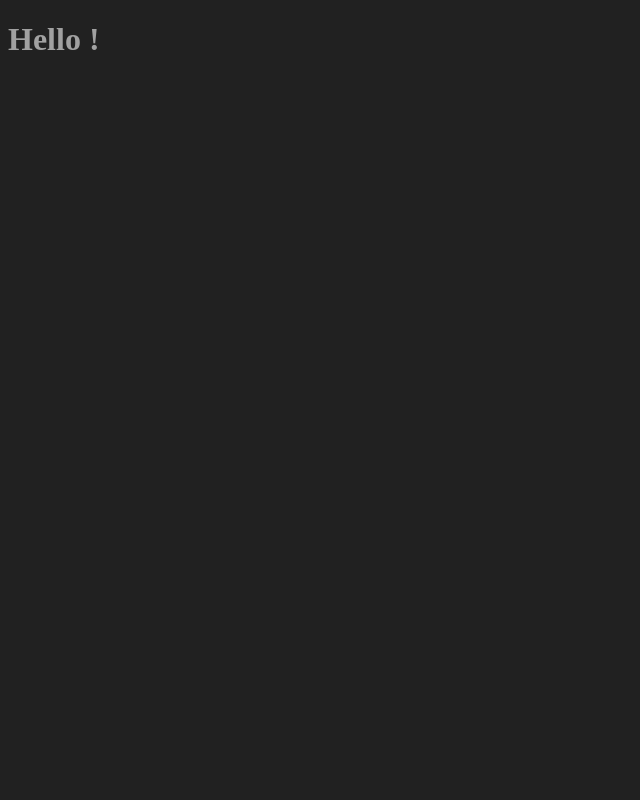
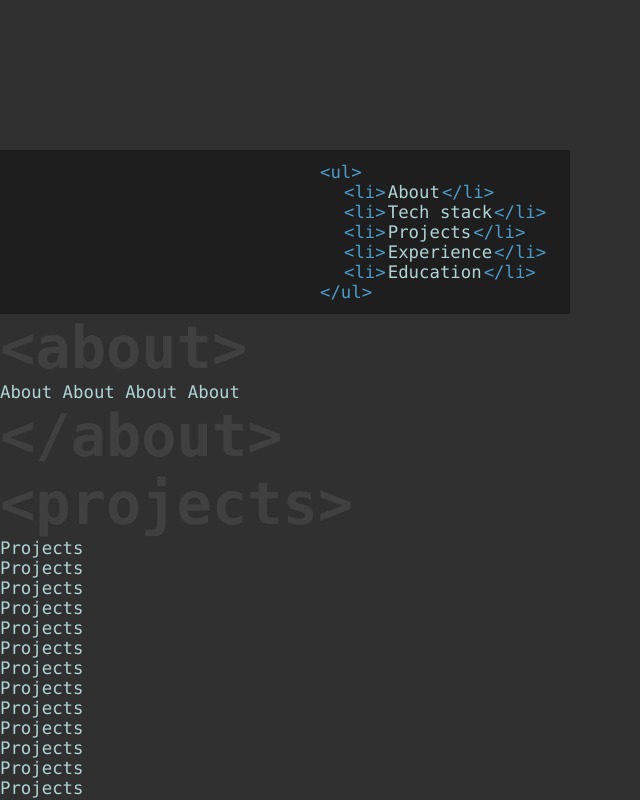
Before and after one commit to daniilpass/personal-cv, a React app in the folder web/: page / in a window 1280 px wide. Shown: the top 800 px of the page, without its empty margins (0-640 px from the left). Built offline with nearby package versions, Linux system fonts and the light colour scheme.

Commit message:
Menu and Card components

```diff
--- a/web/package.json
+++ b/web/package.json
@@ -39,7 +39,7 @@
         "webpack-dev-server": "^3.1.8"
     },
     "dependencies": {
-        "react": "^16.5.2",
-        "react-dom": "^16.5.2"
+        "react": "^16.14.0",
+        "react-dom": "^16.14.0"
     }
 }
--- a/web/src/App.css
+++ b/web/src/App.css
@@ -1,7 +1,20 @@
-body {
-    background-color: #212121;
+:root {
+    --background: #303030;
+    --text-primary:#b1d4d4;
+    --text-tag: #4a9ccb;
+    --text-dim:#404040;
+    --text-selection: #264f78;
 }
 
-h1 {
-    color: #A1A1A1;
+body {
+    background-color: var(--background);
+    font-family: Consolas, monaco, monospace;
+    font-size: 13pt;
+    color: var(--text-primary);
+    margin: 0;
 }
+
+ul {
+    margin: 0;
+    padding: 0;
+}
--- a/web/src/App.js
+++ b/web/src/App.js
@@ -1,9 +1,47 @@
 import React from "react";
+import { Menu, MenuItem } from "./components/menu";
+import Card from "./components/card";
+
 import "./App.css";
 
 function App() {
     return (
-        <h1>Hello !</h1>
+        <div className="app">
+            <Menu>
+                <MenuItem title = "About" />
+                <MenuItem title = "Tech stack" />
+                <MenuItem title = "Projects" />
+                <MenuItem title = "Experience" />
+                <MenuItem title = "Education" />
+            </Menu>
+
+            <Card title="About">
+                About About About About
+            </Card>
+
+            <Card title="Projects">
+                Projects <br/>
+                Projects <br/>
+                Projects <br/>
+                Projects <br/>Projects <br/>
+                Projects <br/>
+                Projects <br/>
+                Projects <br/>Projects <br/>
+                Projects <br/>
+                Projects <br/>
+                Projects <br/>Projects <br/>
+                Projects <br/>
+                Projects <br/>
+                Projects <br/>Projects <br/>
+                Projects <br/>
+                Projects <br/>
+                Projects <br/>Projects <br/>
+                Projects <br/>
+                Projects <br/>
+                Projects <br/>
+                Projects
+            </Card>
+        </div>
     )
 }
 
--- /dev/null
+++ b/web/src/components/card/Card.css
@@ -0,0 +1,6 @@
+.card__tag {
+    color: var(--text-dim);
+    font-size: 44pt;
+    font-weight: bold;
+    user-select: none;
+}
--- /dev/null
+++ b/web/src/components/card/Card.jsx
@@ -0,0 +1,16 @@
+import React from "react";
+
+import "./Card.css";
+export function Card(props) {
+    const { title } = props;
+
+    return (
+        <div className="card">
+            <div className="card__tag">&lt;{title.toLocaleLowerCase()}&gt;</div>
+            <div className="card__content">
+                {props.children}
+            </div>
+            <div className="card__tag">&lt;/{title.toLocaleLowerCase()}&gt;</div>
+        </div>
+    )
+}
--- /dev/null
+++ b/web/src/components/card/index.js
@@ -0,0 +1,2 @@
+import { Card } from "./card";
+export default Card;
--- /dev/null
+++ b/web/src/components/menu/Menu.css
@@ -0,0 +1,36 @@
+.menu {
+    list-style-type: none;
+    color: var(--text-tag);
+    user-select: none;
+    display: inline-block;
+    background-color: #1e1e1e;
+}
+
+/*Test positions*/
+.menu {
+    margin-top: 150px;
+    /* padding-left: 25%; */
+    padding: 12px 0 12px 25%;
+}
+/*
+Hack. li width fit content
+*/
+/* .menu > li {
+    float: left;
+    clear: both;
+} */
+
+.menu__item {
+    margin: 0 24px;
+    cursor: pointer;
+}
+
+.menu__title{
+    display: inline-block;
+    color: var(--text-primary);
+    margin: 0 2px;
+}
+
+.menu__item:hover {
+    background-color: var(--text-selection);
+}
--- /dev/null
+++ b/web/src/components/menu/Menu.jsx
@@ -0,0 +1,13 @@
+import React from "react";
+import "./Menu.css";
+
+export function Menu (props) {
+
+    return (
+            <ul className="menu" on>
+                <li>&lt;ul&gt;</li>
+                {props.children}
+                <li>&lt;/ul&gt;</li>
+            </ul>
+    )
+}
--- /dev/null
+++ b/web/src/components/menu/MenuItem.jsx
@@ -0,0 +1,15 @@
+import React from "react";
+
+export function MenuItem (props) {
+    const {title} = props;
+
+    return (
+            <li className="menu__item">
+                <a className="menu__link">
+                    &lt;li&gt;
+                    <div className="menu__title">{title}</div>
+                    &lt;/li&gt;
+                </a>
+            </li>
+    )
+}
--- /dev/null
+++ b/web/src/components/menu/index.js
@@ -0,0 +1,3 @@
+import { Menu } from "./Menu";
+import { MenuItem } from "./MenuItem";
+export { Menu, MenuItem };
```
Also changed, not shown: 1 other file (tests, documents, lock files or other folders).
